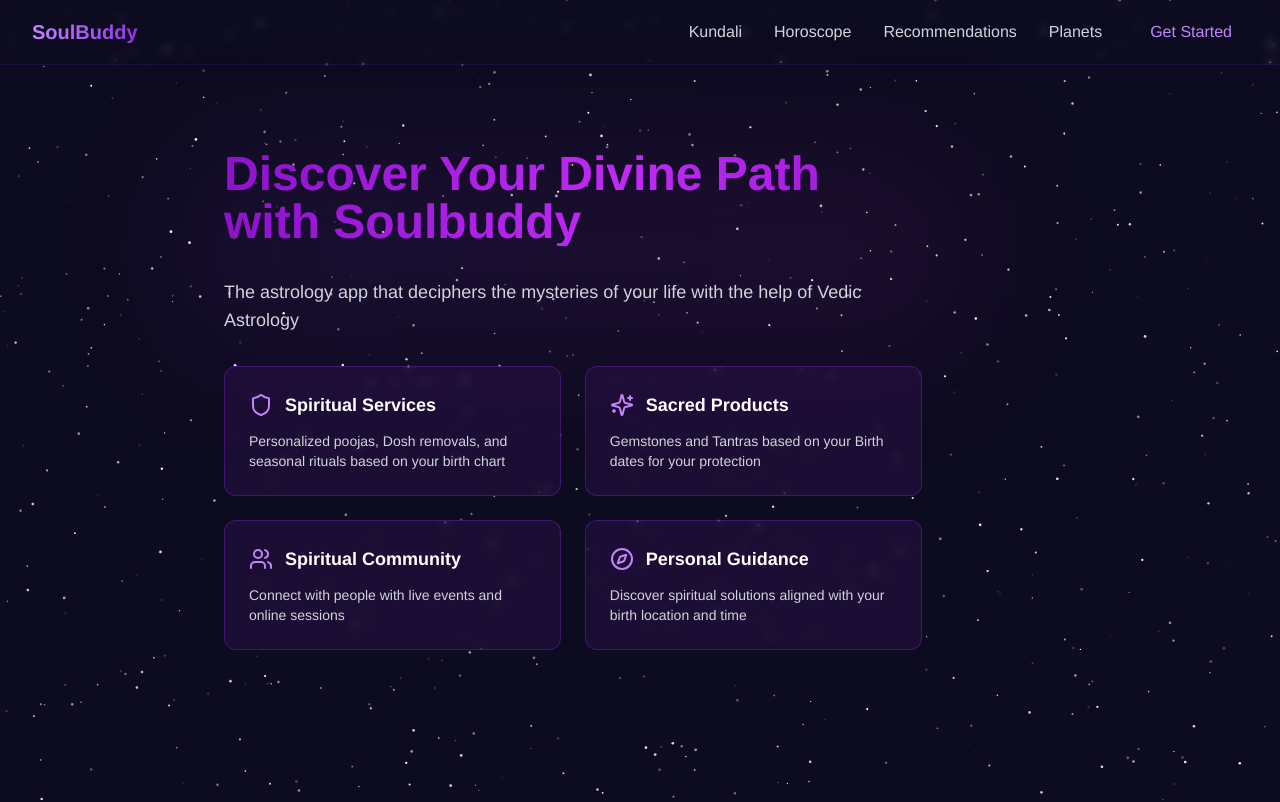
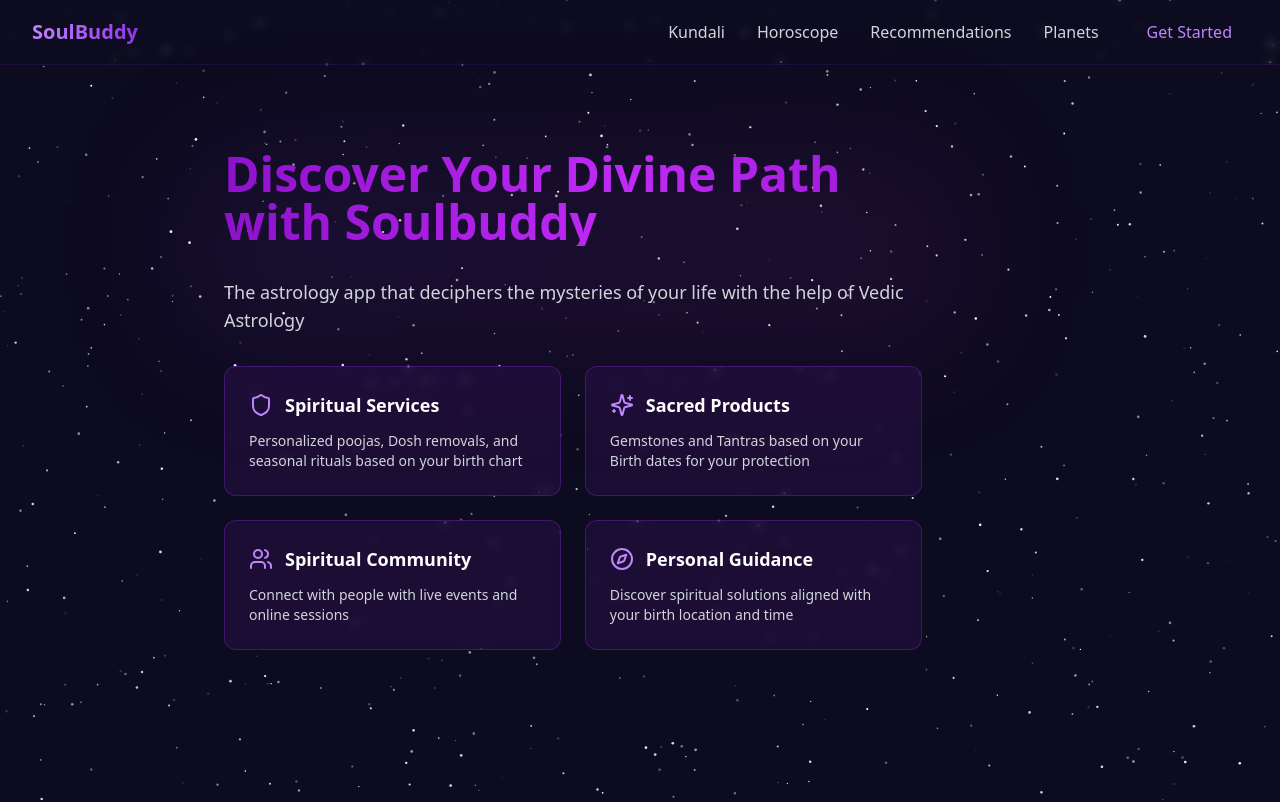
Before and after one commit to gauravghodinde/soul-frontend, a Next.js app: page / in a window 1280 px wide. Shown: the top 802 px of the page. Built offline with nearby package versions, Linux system fonts and the light colour scheme.

Commit message:
font error

```diff
--- a/app/globals.css
+++ b/app/globals.css
@@ -7,9 +7,7 @@ body,html{
   height: 100%;
   width: 100%;
 }
-*{
-  font-family:'Franklin Gothic Medium', 'Arial Narrow', Arial, sans-serif;
-}
+
 .noScrollBar::-webkit-scrollbar{
   display: none;
 }
```
